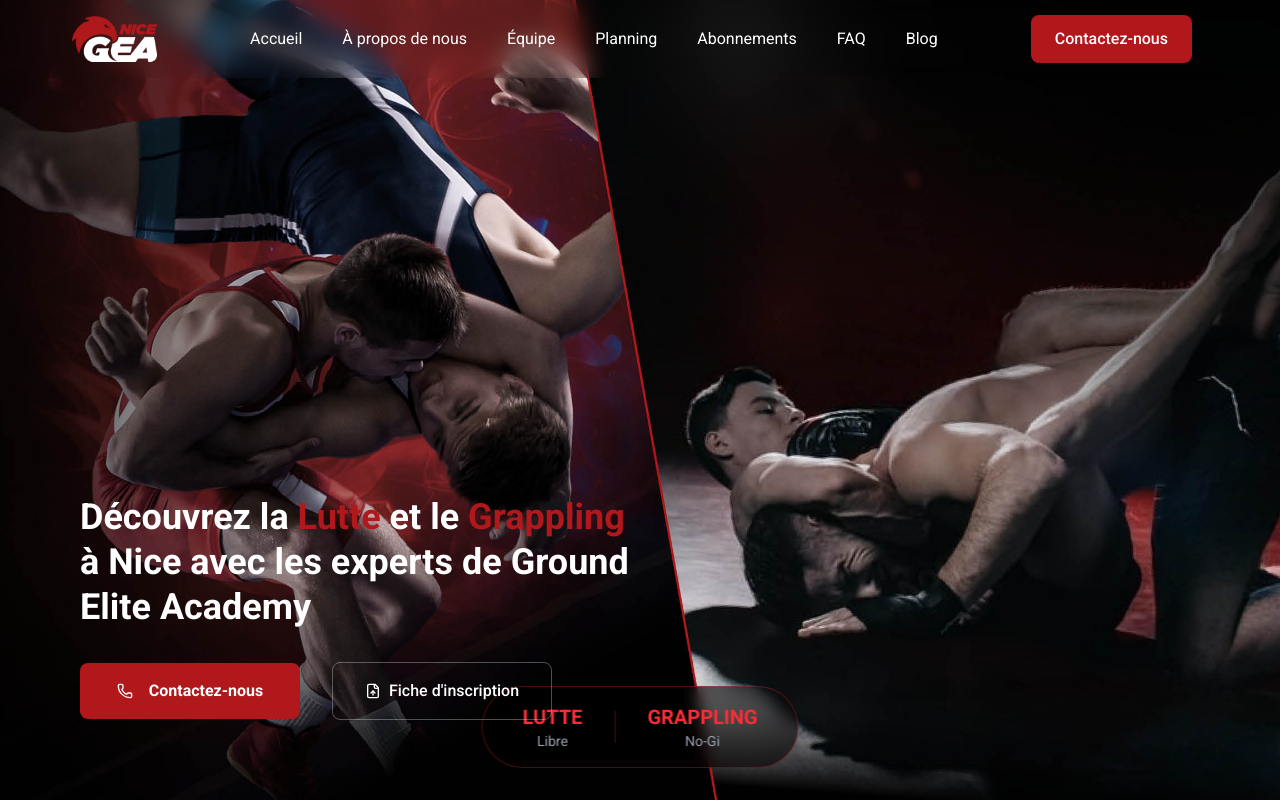
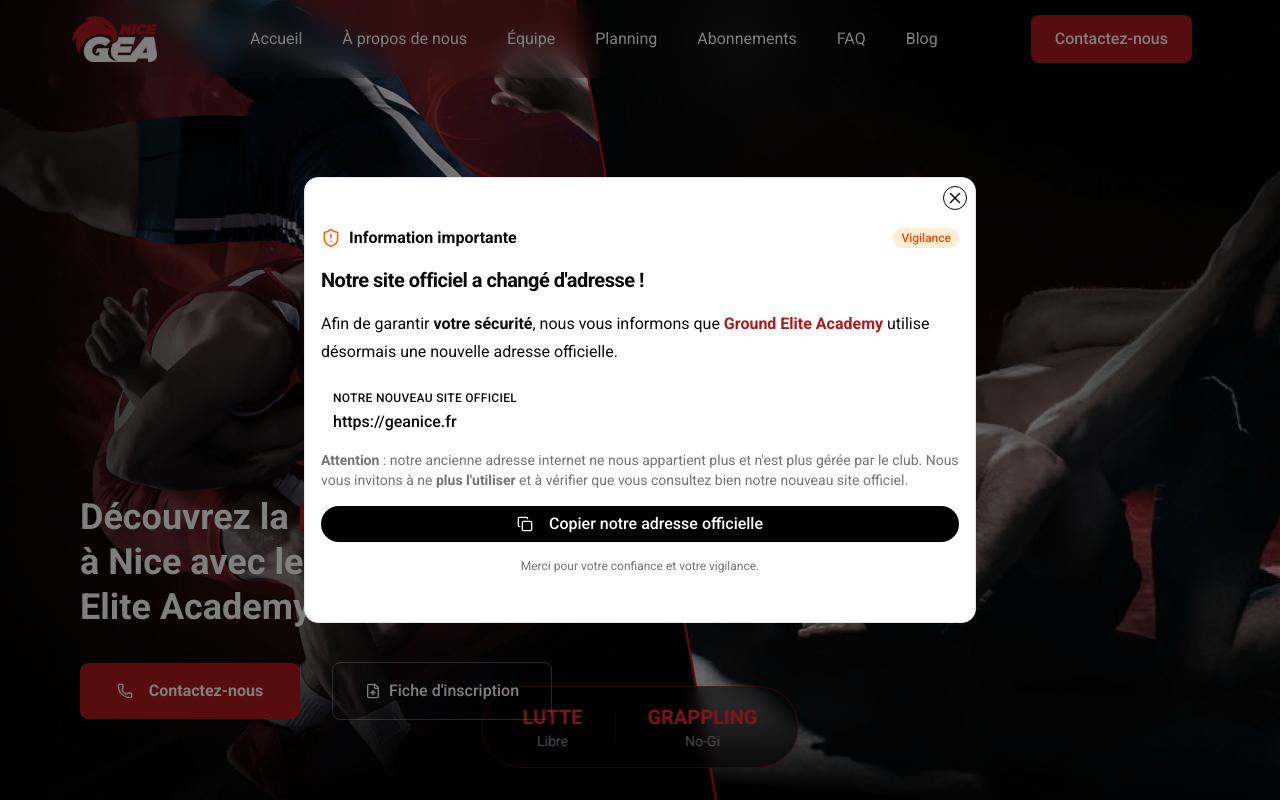
Before and after one commit to ProveTheOpposite/ground-elite-academy, a Next.js app: page / in a window 1280 px wide. Shown: the top 800 px of the page. Built offline with nearby package versions, Linux system fonts and the light colour scheme.

Commit message:
Adding a popup to tell our new domain name "geanice.fr"

```diff
--- a/src/app/page.jsx
+++ b/src/app/page.jsx
@@ -1,14 +1,22 @@
+"use client";
+
+import { useState } from "react";
+
 import AboutUs from "@/components/Home/AboutUs";
 import Banner from "@/components/Home/Banner";
 import Faq from "@/components/Home/Faq";
+import PopupNewDomain from "@/components/Home/PopupNewDomain";
 import RequestForInformations from "@/components/Home/RequestForInformations";
 import Schedule from "@/components/Home/Schedule";
 import Subscriptions from "@/components/Home/Subscriptions";
 import Team from "@/components/Home/Team";
 
 export default function HomePage() {
+  const [showPopup, setShowPopup] = useState(true);
+
   return (
     <>
+      {showPopup && <PopupNewDomain onClose={() => setShowPopup(false)} />}
       <Banner />
       <AboutUs />
       <Team />
--- a/src/components/Home/Banner/index.jsx
+++ b/src/components/Home/Banner/index.jsx
@@ -39,7 +39,7 @@
             <Button
               onClick={() => router.push("/contact-us")}
               size="xl"
-              className="w-[220px] bg-[#b0181c] font-semibold text-white hover:bg-[#7d2a2d] sm:mr-4 md:py-7 lg:text-base 2xl:text-lg"
+              className="w-55 bg-[#b0181c] font-semibold text-white hover:bg-[#7d2a2d] sm:mr-4 md:py-7 lg:text-base 2xl:text-lg"
             >
               <Phone className="mr-2 h-5 w-5 lg:h-8 lg:w-8" />
               Contactez-nous
@@ -47,7 +47,7 @@
 
             <Button
               size="xl"
-              className="w-[220px] border border-white/30 bg-transparent text-white transition-all duration-300 hover:border-white/60 hover:bg-red-600/20 md:py-7 lg:text-base 2xl:text-lg"
+              className="w-55 border border-white/30 bg-transparent text-white transition-all duration-300 hover:border-white/60 hover:bg-red-600/20 md:py-7 lg:text-base 2xl:text-lg"
             >
               <a
                 className="flex items-center"
--- /dev/null
+++ b/src/components/Home/PopupNewDomain/index.jsx
@@ -0,0 +1,130 @@
+"use client";
+
+import { useState } from "react";
+
+import { Badge } from "@/components/ui/badge";
+import { Button } from "@/components/ui/button";
+import { Card, CardContent } from "@/components/ui/card";
+
+import { ShieldAlert } from "lucide-react";
+import { Copy } from "lucide-react";
+import { Check } from "lucide-react";
+import { X } from "lucide-react";
+
+const PopupNewDomain = ({ onClose }) => {
+  const [copied, setCopied] = useState(false);
+
+  const officialDomain = "https://geanice.fr";
+
+  const handleCopy = async () => {
+    try {
+      await navigator.clipboard.writeText(officialDomain);
+      setCopied(true);
+
+      setTimeout(() => {
+        setCopied(false);
+      }, 2000);
+    } catch (error) {
+      console.error("Erreur lors de la copie :", error);
+    }
+  };
+
+  return (
+    <div
+      onClick={onClose}
+      className="fixed top-0 left-0 z-999 flex h-screen w-full items-center justify-center bg-black/50 px-5"
+    >
+      <Card
+        onClick={(e) => e.stopPropagation()}
+        className="relative w-full max-w-2xl border shadow-none"
+      >
+        <div
+          onClick={onClose}
+          className="absolute top-2 right-2 cursor-pointer rounded-full border border-black p-0.5 transition duration-100 hover:opacity-50"
+        >
+          <X className="size-4.5" />
+        </div>
+
+        <CardContent className="space-y-4 p-4 sm:py-6">
+          {/* Header */}
+          <div className="flex items-center justify-between gap-3">
+            <div className="flex items-center gap-2">
+              <ShieldAlert className="size-5 text-orange-500" />
+
+              <span className="font-semibold">Information importante</span>
+            </div>
+
+            <Badge
+              variant="outline"
+              className="rounded-full border-0 bg-orange-100 text-orange-600 hover:bg-orange-100"
+            >
+              Vigilance
+            </Badge>
+          </div>
+
+          {/* Title */}
+          <h2 className="text-xl font-semibold tracking-tight">
+            Notre site officiel a changé d'adresse !
+          </h2>
+
+          {/* Description */}
+          <p className="leading-7">
+            Afin de garantir <strong>votre sécurité</strong>, nous vous
+            informons que{" "}
+            <strong className="text-[#b0181c]">Ground Elite Academy</strong>{" "}
+            utilise désormais une nouvelle adresse officielle.
+          </p>
+
+          {/* Official domain */}
+          <div className="space-y-1 px-3 pt-2">
+            <p className="text-xs font-medium tracking-wide uppercase">
+              Notre nouveau site officiel
+            </p>
+
+            <a
+              href={officialDomain}
+              target="_blank"
+              rel="noopener noreferrer"
+              className="font-medium break-all hover:underline"
+            >
+              {officialDomain}
+            </a>
+          </div>
+
+          {/* Warning */}
+          <p className="text-muted-foreground text-sm leading-5">
+            <strong>Attention</strong> : notre ancienne adresse internet ne nous
+            appartient plus et n'est plus gérée par le club. Nous vous invitons
+            à ne <strong>plus l'utiliser</strong> et à vérifier que vous
+            consultez bien notre nouveau site officiel.
+          </p>
+
+          {/* Copy button */}
+          <Button
+            onClick={handleCopy}
+            className="w-full rounded-full bg-black text-sm text-white hover:bg-black/90 md:text-base"
+          >
+            {copied ? (
+              <>
+                <Check className="mr-2 size-4" />
+                Adresse copiée !
+              </>
+            ) : (
+              <>
+                <Copy className="mr-2 size-4" />
+                Copier notre adresse officielle
+              </>
+            )}
+          </Button>
+
+          {/* Footer */}
+          <p className="text-muted-foreground text-center text-xs">
+            Merci pour votre confiance et votre vigilance.
+          </p>
+        </CardContent>
+      </Card>
+    </div>
+  );
+};
+
+export default PopupNewDomain;
```
